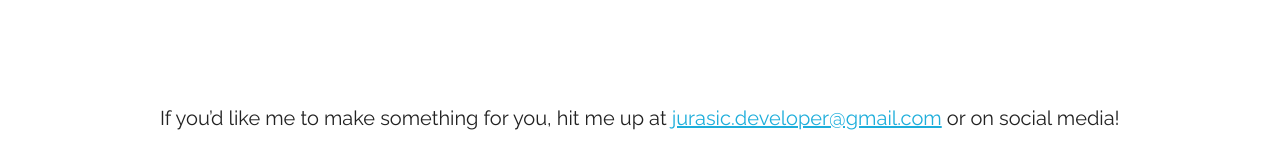
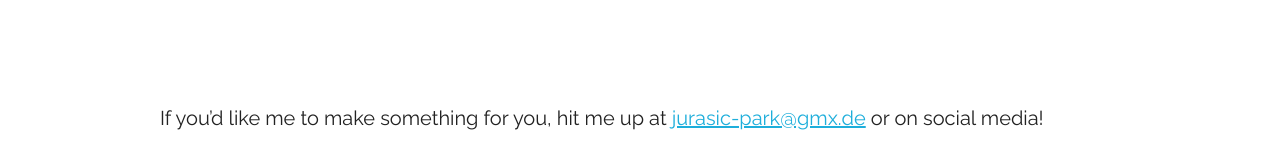
Before and after one commit to missing-user/missing-user.github.io, a Jekyll site: the page built from about.md, in a window 1280 px wide. Shown: the part 1175-1331 px from the top of the page. Built offline with Jekyll 4.4.1, drawn with Linux system fonts in a browser that asks for light colours.

Commit message:
Update from Forestry.io Philipp Jurasic updated about.md

```diff
--- a/about.md
+++ b/about.md
@@ -21,5 +21,4 @@ Hi, I'm Philipp Jurašić, a physics student from Germany. I love building elect
 * My term paper about measuring CO₂ levels in classrooms got awarded by the [Hans Riegel Foundation](https://www.hans-riegel-fachpreise.com/news/herausragende-mint-schuelerarbeiten-erhalten-dr-hans-riegel-fachpreise)
 * A few years ago a friend and I built a low cost SLA 3D printer using an old DLP projector for the regional science contest "Jugend Forscht", and were able to secure [first place in Munich](https://www.merkur.de/lokales/muenchen-lk/jugend-forscht-aus-spiel-wird-experiment-7412119.html)
 
-<hr style="margin: 5rem 0;">
-If you'd like me to make something for you, hit me up at [jurasic.developer@gmail.com](mailto:jurasic.developer@gmail.com) or on social media!
+<hr style="margin: 5rem 0;"> If you'd like me to make something for you, hit me up at [jurasic-park@gmx.de](mailto:jurasic-park@gmx.de "E-Mail") or on social media!
```
